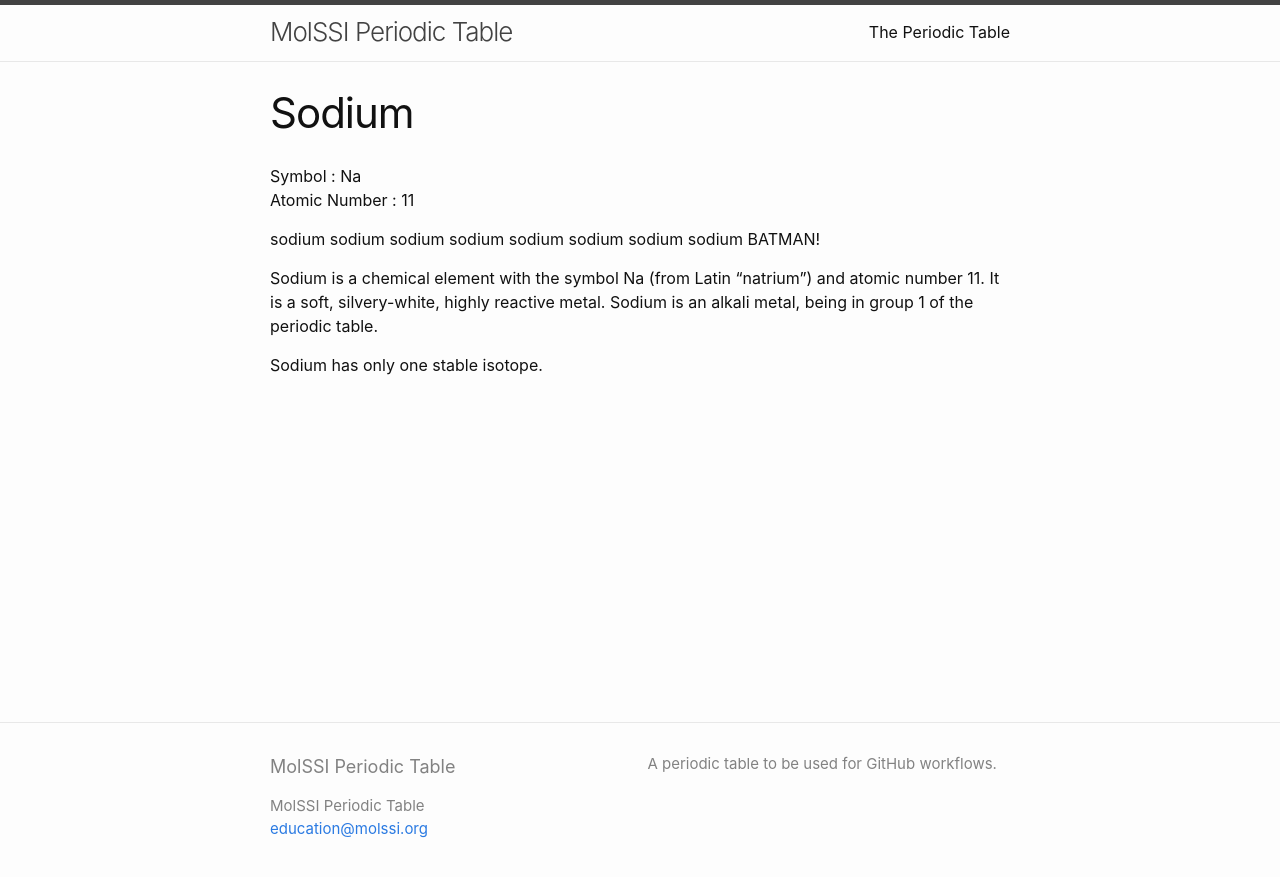
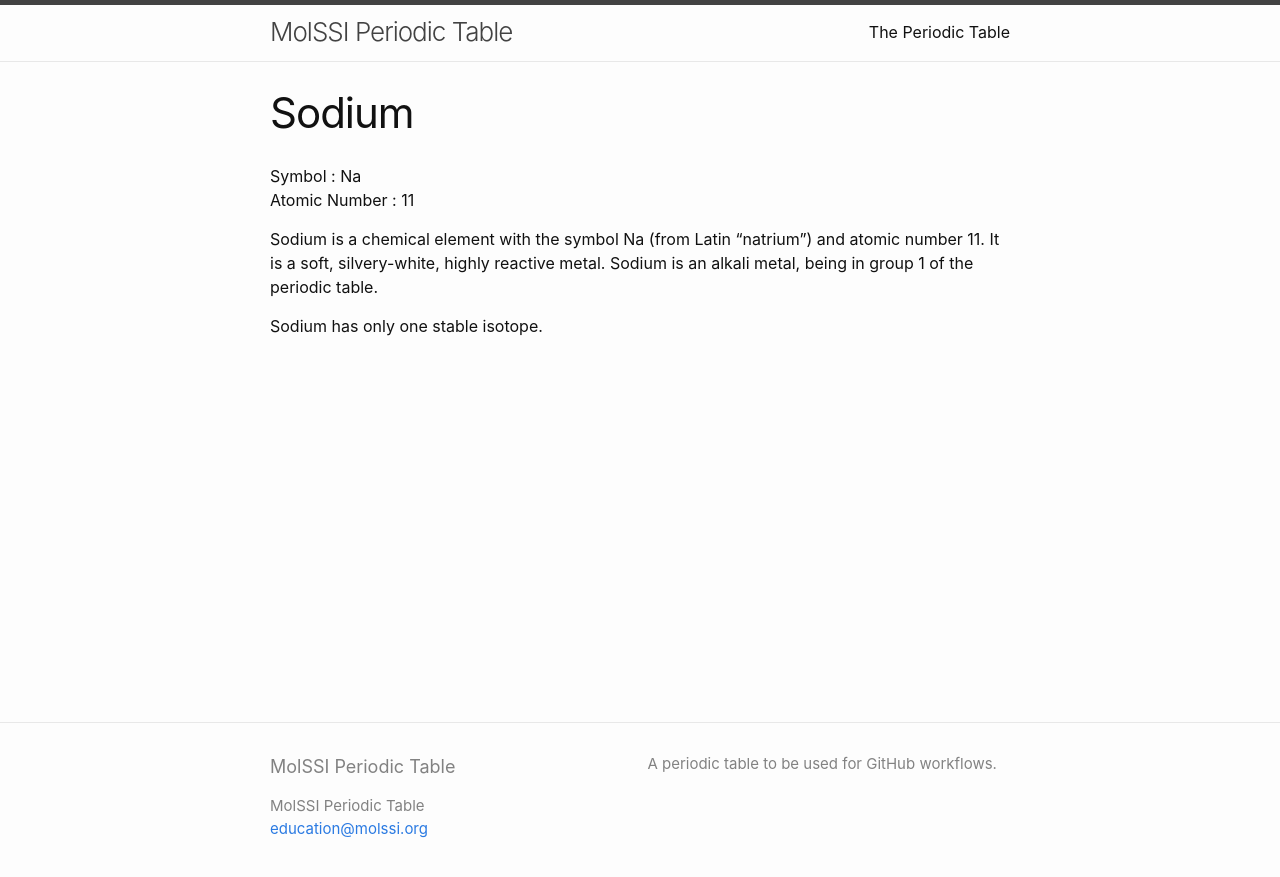
Before and after one commit to MolSSI-Education/periodic-table, a Jekyll site: the page built from elements/sodium.md, in a window 1280 px wide. Shown: the top 877 px of the page. Built offline with Jekyll 4.4.1, drawn with Linux system fonts in a browser that asks for light colours.

Commit message:
update sodium page

```diff
--- a/elements/sodium.md
+++ b/elements/sodium.md
@@ -7,8 +7,6 @@ title: Sodium
 Symbol : Na
 Atomic Number : 11
 
-sodium sodium sodium sodium sodium sodium sodium sodium BATMAN!
-
 Sodium is a chemical element with the symbol Na (from Latin "natrium") and atomic number 11.
 It is a soft, silvery-white, highly reactive metal. Sodium is an alkali metal, being in group 1 of the periodic table.
 
```
